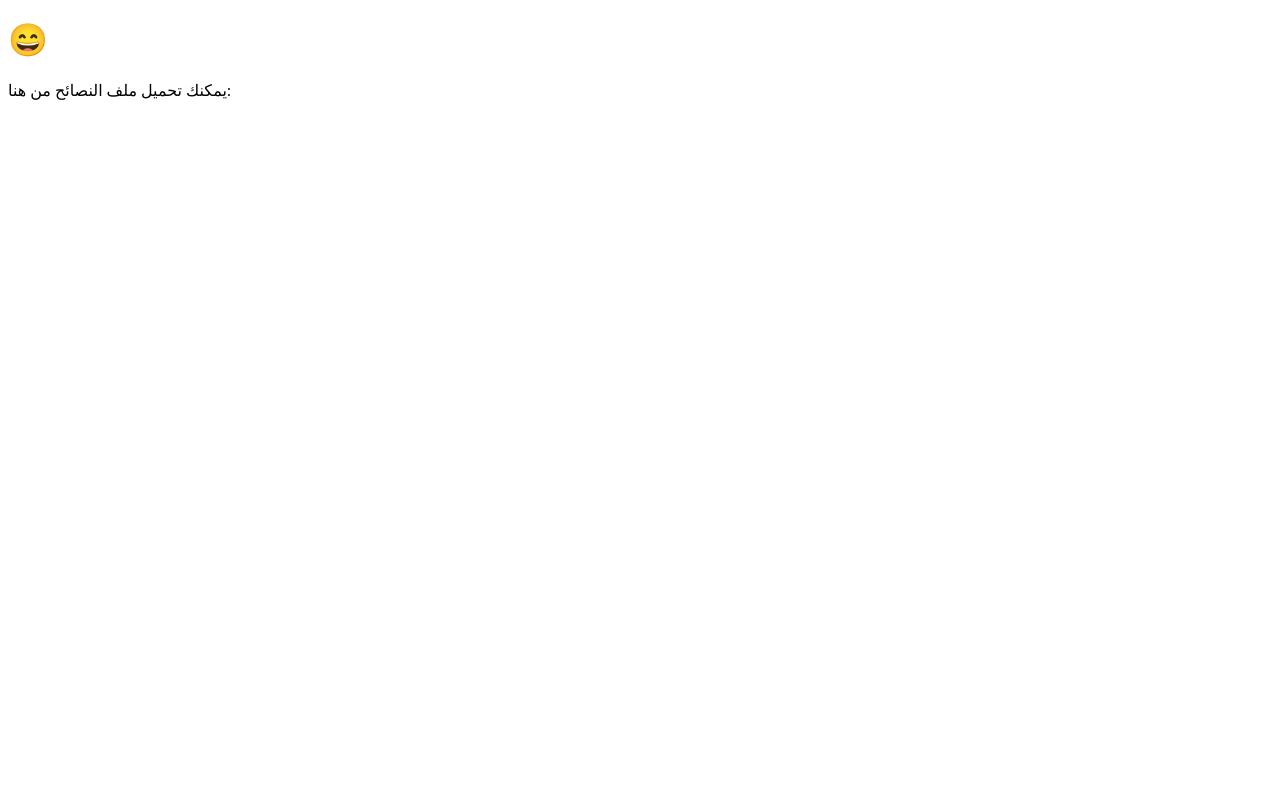
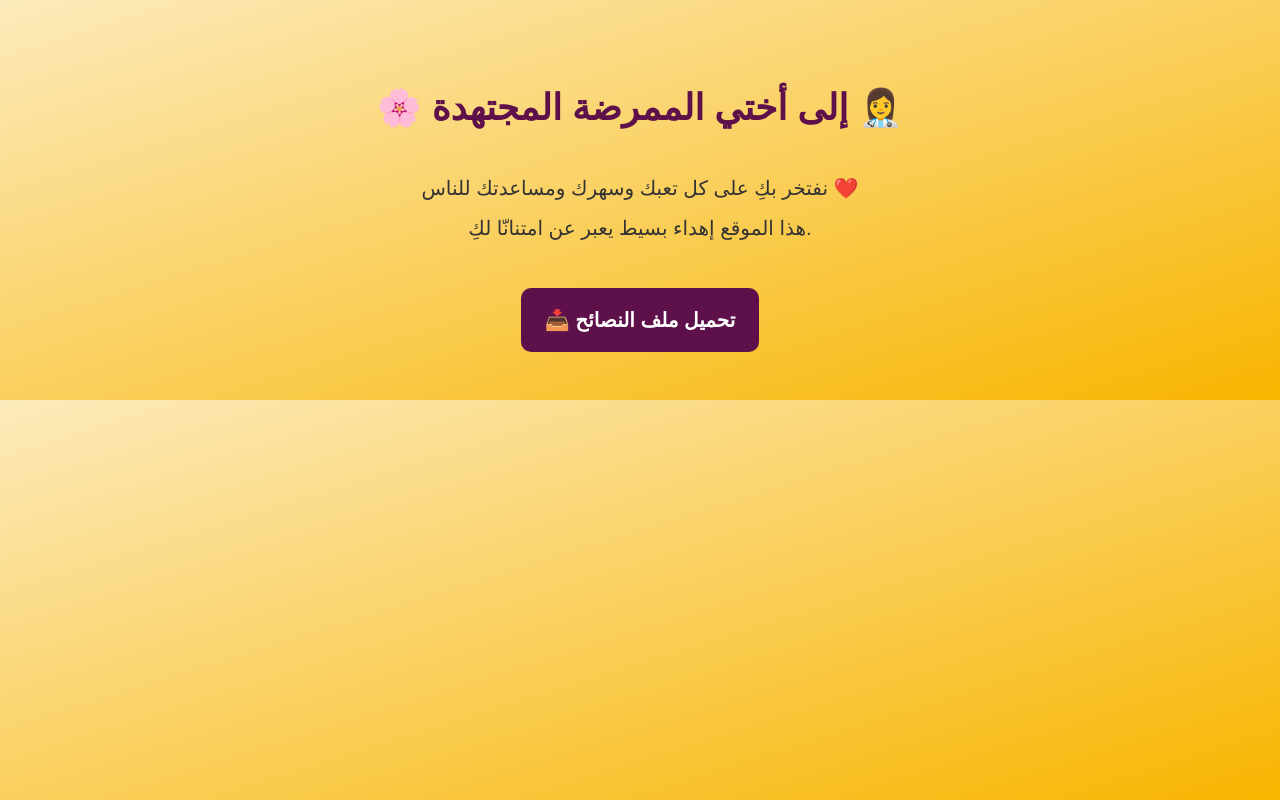
Before and after one commit to Ghofran123-123/my-website, a plain HTML site: page index.html in a window 1280 px wide. Drawn offline with Linux system fonts and the light colour scheme.

Commit message:
Update index.html

```diff
--- a/index.html
+++ b/index.html
@@ -2,11 +2,42 @@
 <html lang="ar">
 <head>
   <meta charset="UTF-8">
-  <title>مرحبًا بكم</title>
+  <title>شكرًا للممرضة المجتهدة</title>
+  <style>
+    body {
+      font-family: 'Arial', sans-serif;
+      background: linear-gradient(to bottom right, #fceabb, #f8b500);
+      color: #333;
+      text-align: center;
+      padding: 40px;
+      line-height: 2;
+      font-size: 20px;
+    }
+    h1 {
+      font-size: 36px;
+      color: #5d1049;
+    }
+    a {
+      display: inline-block;
+      margin-top: 20px;
+      padding: 12px 24px;
+      background-color: #5d1049;
+      color: white;
+      text-decoration: none;
+      border-radius: 10px;
+      font-weight: bold;
+    }
+    a:hover {
+      background-color: #3e0731;
+    }
+  </style>
 </head>
 <body>
-  <h1> 😄</h1>
-  <p>يمكنك تحميل ملف النصائح من هنا:</p>
-  <a href="website_tips_clean.pdf" download>
+  <h1>🌸 إلى أختي الممرضة المجتهدة 👩‍⚕️</h1>
+  <p>
+    نفتخر بكِ على كل تعبك وسهرك ومساعدتك للناس ❤️<br>
+    هذا الموقع إهداء بسيط يعبر عن امتنانّا لكِ.
+  </p>
+  <a href="website_tips_clean.pdf" download>📥 تحميل ملف النصائح</a>
 </body>
 </html>
```
